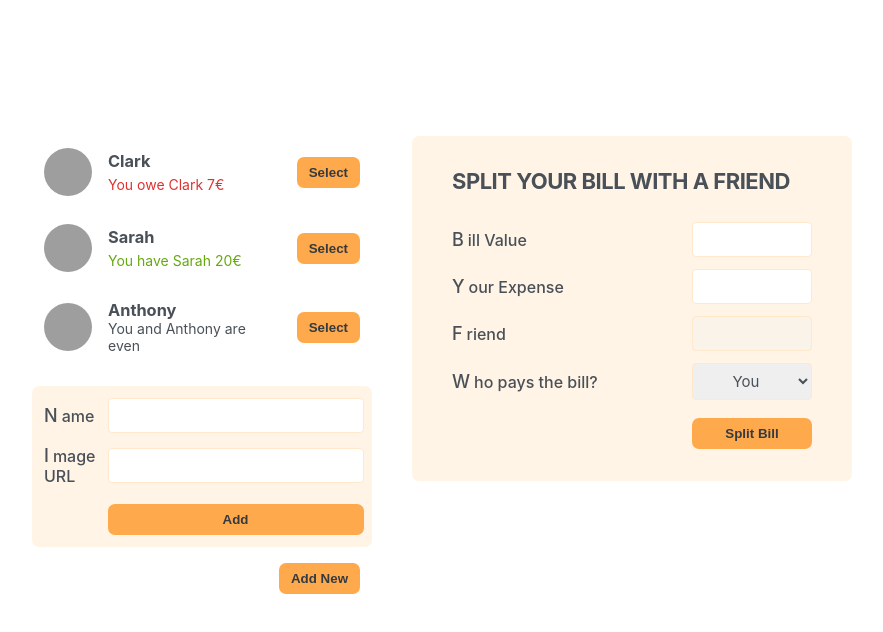
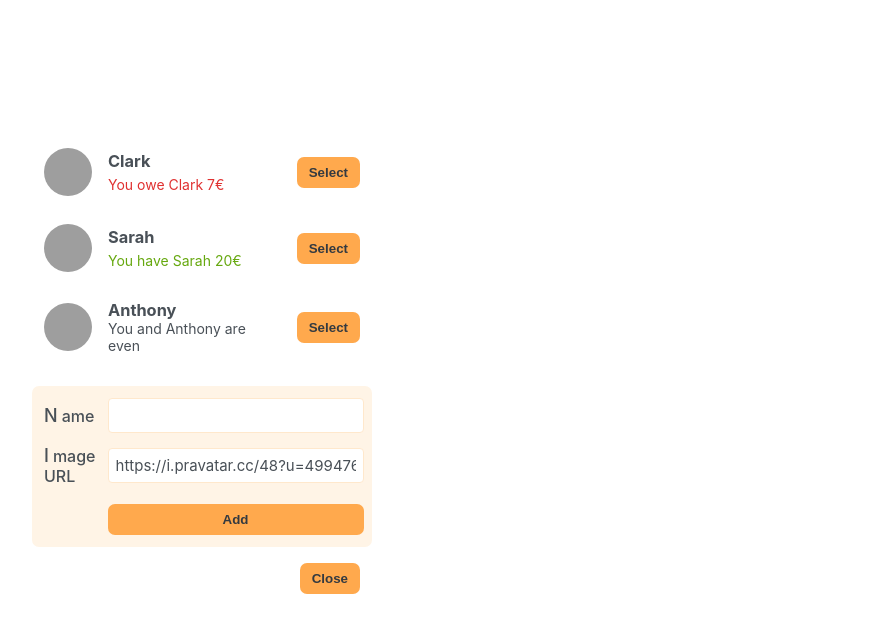
Before and after one commit to kshenukaishan/eat-and-split, a React (Create React App) app: page / in a window 1280 px wide. Both pictures are taken after a click on the button "Add New". Shown: the top 632 px of the page, without its empty margins (198-1081 px from the left). Built offline with nearby package versions, Linux system fonts and the light colour scheme; grey boxes are pictures that could not be loaded.

Commit message:
implemented add new friend functionalty app comp

```diff
--- a/src/App.jsx
+++ b/src/App.jsx
@@ -1,3 +1,5 @@
+import { useState } from "react";
+
 const initialFriends = [
   {
     id: 118836,
@@ -20,20 +22,42 @@
 ];
 
 export default function App() {
+  const [friends, setFriends] = useState(initialFriends);
+  const [showAddFriend, setShowAddFriend] = useState(false);
+  const [selectedFriend, setSelectedFriend] = useState(null);
+
+  function handleShowAddFriend() {
+    setShowAddFriend((show) => !show);
+  }
+
+  function handleAddFriend(friend) {
+    setFriends((friends) => [...friends, friend]);
+    setShowAddFriend(false);
+  }
+
   return (
     <div className="app">
       <div className="sidebar">
-        <FriendList />
-        <FormAddFriend />
-        <Button>Add New</Button>
+        <FriendList friends={friends} />
+        {showAddFriend && <FormAddFriend onAddFriend={handleAddFriend} />}
+        <Button onClick={handleShowAddFriend}>
+          {showAddFriend ? "Close" : "Add New"}
+        </Button>
       </div>
-      <FormSplitBill />
+      {selectedFriend && <FormSplitBill />}
     </div>
   );
 }
 
-function FriendList() {
-  const friends = initialFriends;
+function Button({ children, onClick }) {
+  return (
+    <button className="button" onClick={onClick}>
+      {children}
+    </button>
+  );
+}
+
+function FriendList({ friends }) {
   return (
     <ul>
       {friends.map((friend) => (
@@ -64,17 +88,43 @@
   );
 }
 
-function Button({ children }) {
-  return <button className="button">{children}</button>;
-}
+function FormAddFriend({ onAddFriend }) {
+  const [name, setName] = useState("");
+  const [image, setImage] = useState("https://i.pravatar.cc/48?u=499476");
 
-function FormAddFriend() {
+  function handleSubmit(e) {
+    e.preventDefault();
+
+    if (!name || !image) return;
+
+    const id = crypto.randomUUID();
+    const newFriend = {
+      name,
+      image: `${image}?=${id}`,
+      balance: 0,
+      id,
+    };
+
+    onAddFriend(newFriend);
+    setName("");
+    setImage("https://i.pravatar.cc/48?u=499476");
+  }
+
   return (
-    <form className="form-add-friend">
+    <form className="form-add-friend" onSubmit={handleSubmit}>
       <label>Name</label>
-      <input type="text" name="name" />
+      <input
+        type="text"
+        name="name"
+        value={name}
+        onChange={(e) => setName(e.target.value)}
+      />
       <label>Image URL</label>
-      <input type="text" />
+      <input
+        type="text"
+        value={image}
+        onChange={(e) => setImage(e.target.value)}
+      />
       <Button className="button">Add</Button>
     </form>
   );
```
